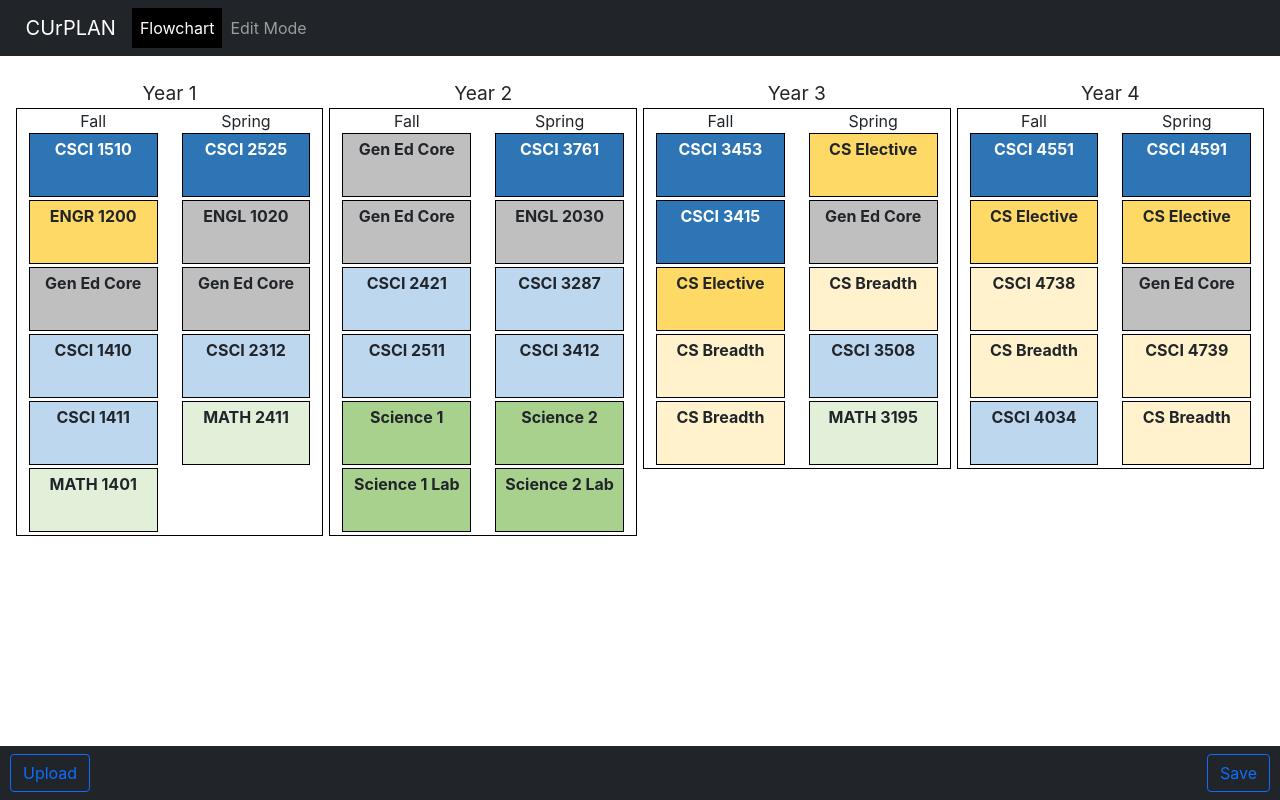
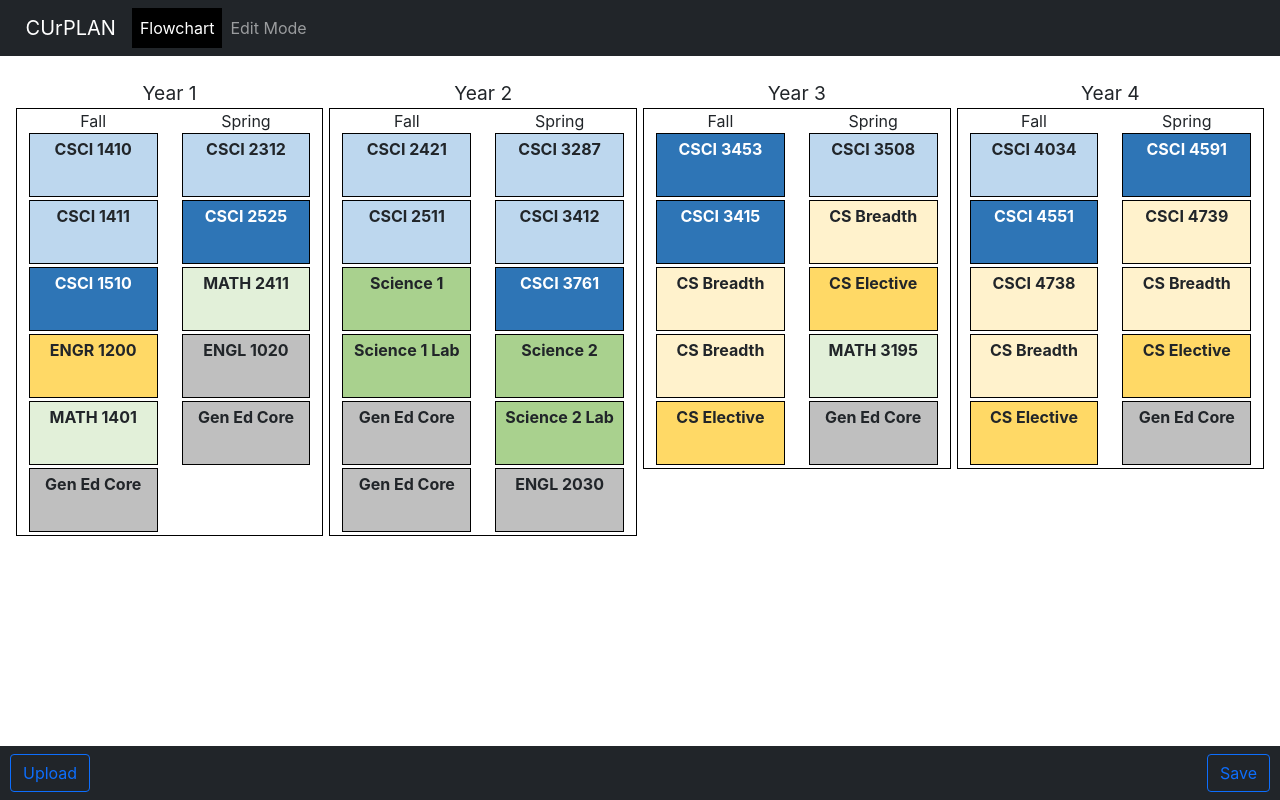
Before and after one commit to CUrPLAN/Senior-Design-Capstone, a React (Vite) app: page / in a window 1280 px wide. Built offline with nearby package versions, Linux system fonts and the light colour scheme.

Commit message:
clean up code

```diff
--- a/csreqs.json
+++ b/csreqs.json
@@ -1,4 +1,5 @@
 {
+  "Color_Order": ["cs-core", "cs-systems-core", "cs-breadth", "cs-elective", "math", "science", "gen-ed-core"],
   "Classes": [
     {
       "Name": "CSCI 1410",
--- a/src/App.jsx
+++ b/src/App.jsx
@@ -34,11 +34,11 @@ class FlowChartItem extends React.Component {
 
   render() {
     //each element for the class description is separated into its own section for future modifications/styling
-    //!!this.props.cl && this.props.cl.(key) checks that if the element is not null then display this element property (conditional rendering)
     return (
       <div className={'flow-box ' + this.props.Color}>
         <div className='flow-id'>{this.props.Name}</div>
         <div className='flow-desc'>
+          {/* !!this.props.cl && this.props.cl.(key) checks that if the element is not null then display this element property (conditional rendering) */}
           <div className='flow-name'>{!!this.props.cl && this.props.cl.Name}</div>
           <div className='flow-credits'>{this.props.Credits} {this.props.Credits == 1 ? 'hour' : 'hours'}</div>
           <div className='flow-notes'>{!!this.props.cl && this.props.cl.Notes}</div>
@@ -99,51 +99,43 @@ class App extends React.Component {
   displayFlowChart() {
     // get classes grouped by semester (using global function)
     let semClasses = groupBy(this.state.Classes, x => x.Semester);
-    let semesters = []; // holds code for all of the semesters
-    for (let sem in semClasses) {
-      // Col: column tag, imported from bootstrap-react
-      // key attribute is used as a unique identifier for an item in a list in react
-      // FlowchartItem tag will contain the information about the class (what class you are taking that semester will be displayed)
-      semesters.push(
-        <Col key={sem} className={'flowcol ' + (sem.startsWith('Fall') ? 'fallcol' : 'springcol')}>
-          <div className='sem-header'>{sem.split('-')[0]}</div>
-          {semClasses[sem].sort((a, b) => b.Color.length - a.Color.length).map((cl, i) => (
-            <FlowChartItem
-              key={sem + 'class' + i}
-              {...cl}
-              cl={this.getClass(cl.Name)}
-            ></FlowChartItem>))}
-        </Col>
-      );
-    }
-    // correctly sort semesters: sorted by years first, then by the semester
-    semesters = semesters.sort((a, b) => {
-      // get years and semesters of elements
-      let [sema, yra] = a.key.split('-');
-      let [semb, yrb] = b.key.split('-');
-      // if years are same, check semesters
-      if (yra == yrb) {
-        if (sema == 'Spring') return 1;
-        else return -1;
-      }
-      // otherwise, just sort by years
-      return Number(yra) - Number(yrb);
-    });
-    // groups semesters by year, maps each entry to the html code for each year
-    // makes new column for each year, new table inside for semester's columns
-    let sem_years = Object.entries(groupBy(semesters, (x) => x.key.split('-')[1])).map(
-      ([year, sem_classes]) => <Col key={'colyear' + year} className='yearcol'>
+    // get classes grouped by semester to be grouped by year
+    let yearSems = groupBy(Object.entries(semClasses), x => x[0].split('-')[1]);
+    // create all of the html code for the years by mapping each entry to the code
+    // uses map to loop and extract year number in 'year' and list of semesters in 'sems'
+    let newStuff = Object.entries(yearSems).map(([year, sems]) => (
+      // makes new column for each year with table inside for semesters
+      <Col key={'colyear' + year} className='yearcol'>
         <Container>
           <Row><Col className='year-header'>Year {year}</Col></Row>
-          <Row className='sem-classes'>{sem_classes}</Row>
+          <Row className='sem-classes'>{
+            // sort the semesters alphabetically, so that Fall always comes before Spring
+            // uses map to loop and extract semester string in 'sem' and list of classes in 'classes'
+            sems.sort((a, b) => a[0].localeCompare(b[0])).map(([sem, classes]) => (
+            <Col key={sem}>
+              {/* Col: column tag, imported from bootstrap-react
+                  key attribute is used as a unique identifier for an item in a list in react */}
+              <div className='sem-header'>{sem.split('-')[0]}</div>
+              {classes.sort((a, b) =>
+                // sort by color order
+                this.state.Color_Order.indexOf(a.Color) - this.state.Color_Order.indexOf(b.Color)
+              ).map((cl, i) => (
+                // FlowchartItem tag will contain the information about the class (what class you are taking that semester will be displayed)
+                <FlowChartItem
+                  key={sem + 'class' + i}
+                  {...cl}
+                  cl={this.getClass(cl.Name)}
+                ></FlowChartItem>))}
+            </Col>))
+          }</Row>
         </Container>
-      </Col>);
+      </Col>));
     // the display flowchart function will return the html for entire flowchart
     // since the html code is stored in a variable, the curly brackets are used to denote that the html code in the object should be inserted at this spot
     return (
       <Container fluid id='flowchart'>
         <Row>
-          {sem_years}
+          {newStuff}
         </Row>
       </Container>
     );
```
